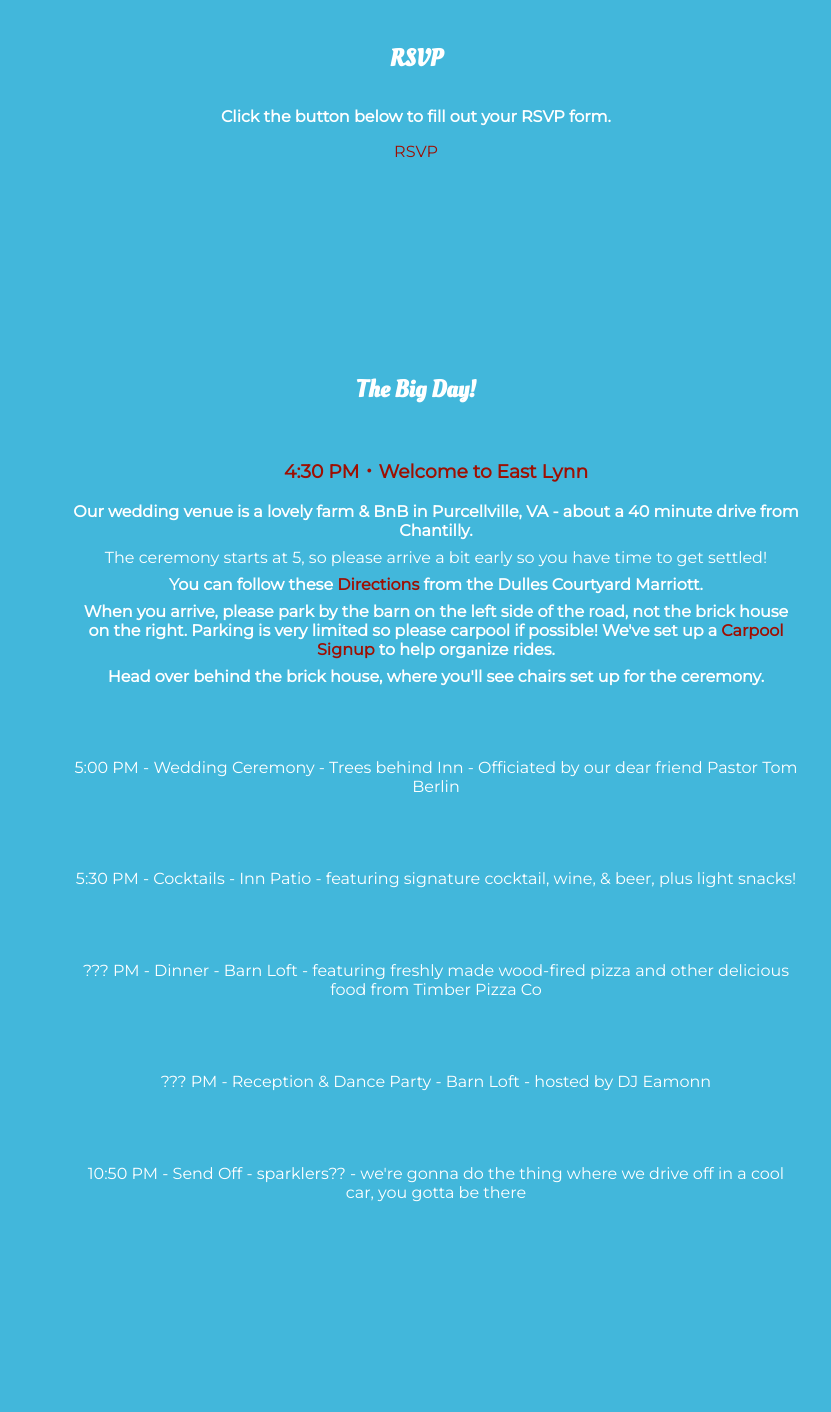
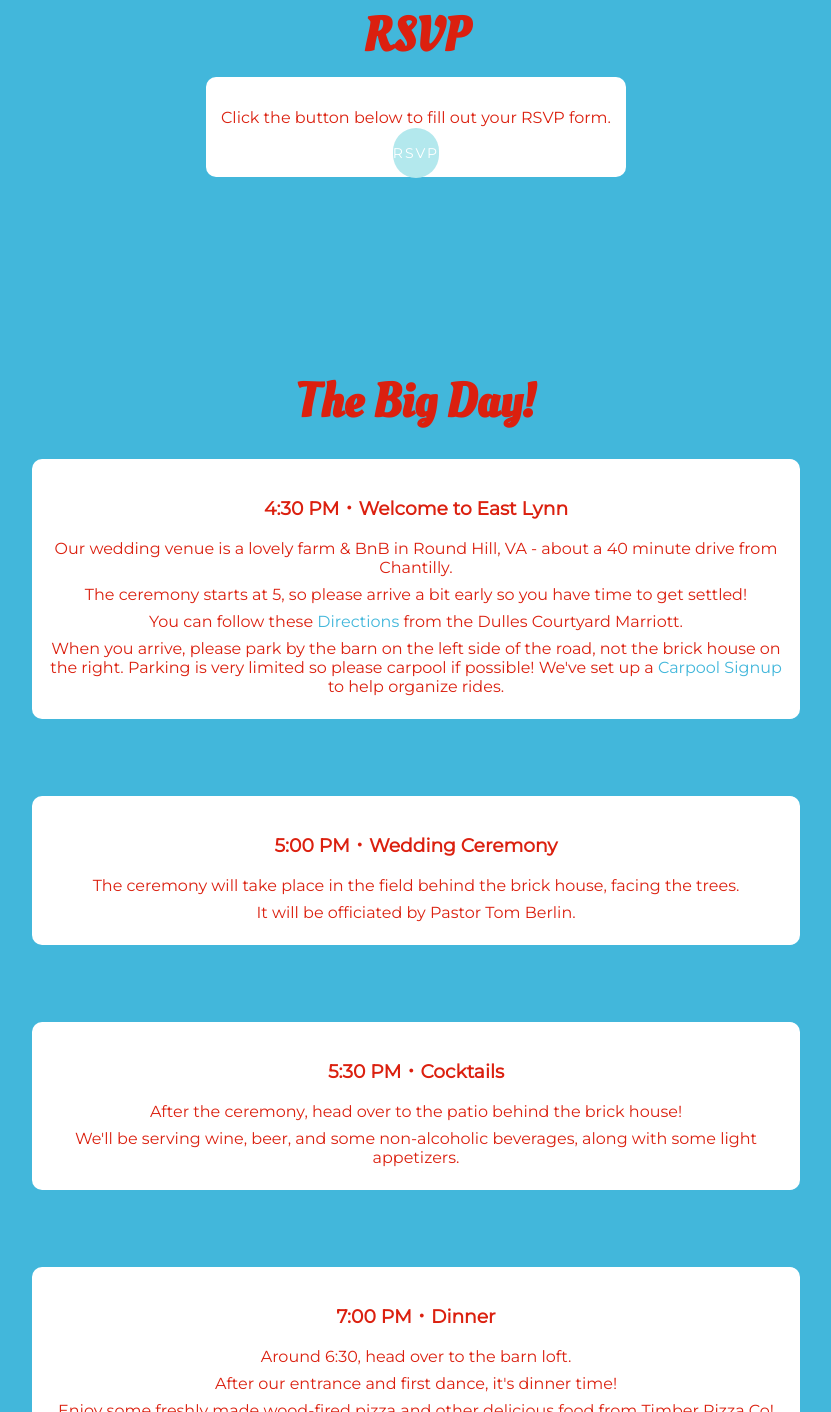
Before and after one commit to bcmdarroch/bwedsb, a plain HTML site: page index.html in a window 1280 px wide. Shown: the part 1388-2800 px from the top of the page, without its empty margins (224-1055 px from the left). Drawn offline with Linux system fonts and the light colour scheme.

Commit message:
tweak colors, fix up schedule styling

```diff
--- a/index.html
+++ b/index.html
@@ -3,7 +3,7 @@
 
 <head>
     <meta charset="utf-8">
-    <title>Ben & Brenna 5ever</title>
+    <title> Ben & Brenna 5ever </title>
     <link rel="shortcut icon" href="assets/heart.ico" type="image/x-icon">
     <link href="styles/style.css" rel="stylesheet" type="text/css">
 </head>
@@ -12,22 +12,22 @@
     <nav>
         <ul>
             <li>
-                <a href="index.html#rsvp">RSVP</a>
+                <a href="index.html#rsvp"> RSVP </a>
             </li>
             <li>
-                <a href="index.html#the-big-day">The Big Day!</a>
+                <a href="index.html#the-big-day"> The Big Day! </a>
             </li>
             <li>
-                <a href="index.html#accomodations">Accomodations</a>
+                <a href="index.html#accomodations"> Accomodations </a>
             </li>
             <li>
-                <a href="index.html#faq">FAQ</a>
+                <a href="index.html#faq"> FAQ </a>
             </li>
             <li>
-                <a href="index.html#contact-us">Contact Us</a>
+                <a href="index.html#contact-us"> Contact Us </a>
             </li>
             <li>
-                <a href="index.html#dinner-seating">Dinner Seating</a>
+                <a href="index.html#dinner-seating"> Dinner Seating </a>
             </li>
         </ul>
     </nav>
@@ -35,106 +35,98 @@
 
 <main>
     <section id="splash">
-        <h1>We found
+        <h1 >We found
             <br>
-            <strong>true love</strong>!</h1>
+            <strong> true love </strong>!</h1>
         <img id="bb" src="assets/sticker2.png" alt="happy ben n brenna with rings">
-        <p>Now we're getting married!</p>
-        <p>Please come join us at
+        <div class="block">
+            <p> Now we're getting married! </p>
+            <p> Please come join us at
             <br>
-            <strong>East Lynn Farm</strong>
-            <br>in
-            <strong>Round Hill, Virginia</strong>
-            <br>on
-            <strong>May 26, 2018</strong>.</p>
-
-        <p>Here are a few things you can do right now: </p>
-        <strong>
-            <p>
-                <a href="http://www.marriott.com/meeting-event-hotels/group-corporate-travel/groupCorp.mi?resLinkData=Brenna%20Darroch%20+%20Ben%20Hewer%20Wedding%20Block%20May2018%5EIADCA%60DHWDHWA%7CDHWDHWB%6079.00%60USD%60false%604%605/24/18%605/27/18%604/27/18&app=resvlink&stop_mobi=yes"
-                    target="_blank">★ Reserve your hotel room!</a>
-            </p>
-        </strong>
-        <strong>
-            <p>
-                <a href="https://registry.theknot.com/brenna-darroch-ben-hewer-may-2018-va/22863500?lt=RegistryProfile&st=DirectLink&ss=RegistryProfile&sp=ShortenedURL"
-                    target="_blank">★ Peruse our gift registry!</a>
-            </p>
-        </strong>
+            <strong> East Lynn Farm </strong>
+            <br> in
+            <strong> Round Hill, Virginia </strong>
+            <br> on
+            <strong> May 26, 2018 </strong>.</p>
+        </div>
     </section>
 
     <section id="rsvp">
-        <h2>RSVP</h2>
+        <h2> RSVP </h2>
+        <div class="block">
             <p> Click the button below to fill out your RSVP form. </p>
-        <a href="https://goo.gl/forms/eotJk5jYFQadUmWy2" target="_blank">RSVP</a>
+            <a href="https://goo.gl/forms/eotJk5jYFQadUmWy2" target="_blank" class="button">RSVP</a>
+        </div>
     </section>
 
     <section id="the-big-day">
-        <h2>The Big Day!</h2>
+        <h2> The Big Day! </h2>
         <ul>
-            <li>
-                <h3>4:30 PM ･ Welcome to East Lynn</h3>
-                <p>
-                    Our wedding venue is a lovely farm &amp; BnB in Purcellville, VA - about a 40 minute drive from Chantilly.
-                </p>
-                </p>
-                    The ceremony starts at 5, so please arrive a bit early so you have time to get settled!
-                </p>
-                <p>
-                    You can follow these <a href="https://goo.gl/maps/yqJGo6DjdsH2" target="_blank">Directions</a> from the Dulles Courtyard Marriott.
-                </p>
+            <li class="block">
+                <h3> 4:30 PM ･ Welcome to East Lynn </h3>
+                <p> Our wedding venue is a lovely farm &amp; BnB in Round Hill, VA - about a 40 minute drive from Chantilly. </p>
+                <p> The ceremony starts at 5, so please arrive a bit early so you have time to get settled! </p>
+                <p> You can follow these <a href="https://goo.gl/maps/yqJGo6DjdsH2" target="_blank">Directions</a> from the Dulles Courtyard Marriott. </p>
                 <p>
                     When you arrive, please park by the barn on the left side of the road, not the brick house on the right.
                     Parking is very limited so please carpool if possible! We've set up a <a href="https://docs.google.com/spreadsheets/d/1oTmRfavoPn7lEkBDvy-DeRgfimdBXd9AqqToyg_4qws/edit?usp=sharing" target="_blank">Carpool Signup</a> to help organize rides.
                 </p>
-                <p>
-                    Head over behind the brick house, where you'll see chairs set up for the ceremony.
-                </p>
             </li>
-            <li>
-                5:00 PM - Wedding Ceremony - Trees behind Inn - Officiated by our dear friend Pastor Tom Berlin
+            <li class="block">
+                <h3> 5:00 PM ･ Wedding Ceremony</h3>
+                <p> The ceremony will take place in the field behind the brick house, facing the trees. </p>
+                <p> It will be officiated by Pastor Tom Berlin. </p>
+            </li class="block">
+            <li class="block">
+                <h3> 5:30 PM ･ Cocktails</h3>
+                <p> After the ceremony, head over to the patio behind the brick house! </p>
+                <p> We'll be serving wine, beer, and some non-alcoholic beverages, along with some light appetizers. </p>
             </li>
-            <li>
-                5:30 PM - Cocktails - Inn Patio - featuring signature cocktail, wine, &amp; beer, plus light snacks!
+            <li class="block">
+                <h3> 7:00 PM ･ Dinner </h3>
+                <p> Around 6:30, head over to the barn loft. </p>
+                <p> After our entrance and first dance, it's dinner time! </p>
+                <p> Enjoy some freshly made wood-fired pizza and other delicious food from Timber Pizza Co! </p>
             </li>
-            <li>
-                ??? PM - Dinner - Barn Loft - featuring freshly made wood-fired pizza and other delicious food from Timber Pizza Co
+            <li class="block">
+                <h3> 8:00 PM ･ Reception &amp; Dance Party </h3>
+                <p> After dinner it's time to party! </p>
+                <p> Be ready to dance to some spicy beats! </p>
             </li>
-            <li>
-                ??? PM - Reception &amp; Dance Party - Barn Loft - hosted by DJ Eamonn
-            </li>
-            <li>
-                10:50 PM - Send Off - sparklers?? - we're gonna do the thing where we drive off in a cool car, you gotta be there
+            <li class="block">
+                <h3> 10:50 PM ･ Send Off </h3>
+                <p> We're gonna do the thing where we drive off in a cool car, you gotta be there. </p>
             </li>
         </ul>
     </section>
 
     <section id="accomodations">
         <h2>Accomodations</h2>
+        <div class="block">
             Courtyard Dulles Airport Chantilly 3935 Centerview Drive Chantilly VA 20151 (703) 709-7100 $79/NIGHT 9MIN WALK TO CEREMONY
-        We've reserved a block of rooms at a preferred rate with the Courtyard Marriott. Please book by April 27th using
-        the link below. It's about a 40 minute drive to the venue from the hotel.
-
-
+            We've reserved a block of rooms at a preferred rate with the Courtyard Marriott. Please book by April 27th using the link
+            below. It's about a 40 minute drive to the venue from the hotel.
 
             <a href="http://www.marriott.com/meeting-event-hotels/group-corporate-travel/groupCorp.mi?resLinkData=Brenna%20Darroch%20+%20Ben%20Hewer%20Wedding%20Block%20May2018%5EIADCA%60DHWDHWA%7CDHWDHWB%6079.00%60USD%60false%604%605/24/18%605/27/18%604/27/18&app=resvlink&stop_mobi=yes"
-            target="_blank">Book Hotel</a>
-        <a href="https://goo.gl/maps/yqJGo6DjdsH2"
-            target="_blank">Directions</a>
+                target="_blank" class="button">Book Hotel</a>
+            <a href="https://goo.gl/maps/yqJGo6DjdsH2" target="_blank" class="button">Directions</a>
 
             There's also a smattering of airbnb homes available!
             <a href="https://www.airbnb.com/s/Purcellville--VA--United-States/homes?checkin=2018-05-25&checkout=2018-05-27&refinement_paths%5B%5D=%2Fhomes&allow_override%5B%5D=&s_tag=rsjFPXlH"
-            target="_blank">Book Airbnb</a>
+                target="_blank" class="button">Book Airbnb</a>
+        </div>
     </section>
 
     <section id="faq">
         <h2>FAQ</h2>
-        <ul>
+        <ul class="block">
             <li>
                 what to wear (a dashing look you're not afraid to walk around a field or dance in) not too fancy, no thin heels bc grass/gravel,
                 sweater/jacket for evening, sunglasses for ceremony
             </li>
             <li>
+                <a href="https://registry.theknot.com/brenna-darroch-ben-hewer-may-2018-va/22863500?lt=RegistryProfile&st=DirectLink&ss=RegistryProfile&sp=ShortenedURL"
+                    target="_blank">★ Peruse our gift registry!</a>
                 gifts - please don't bring any big items to the wedding! mail to us instead
             </li>
             <li>
@@ -149,14 +141,16 @@
 
     <section id="contact-us">
         <h2>Contact Us!</h2>
+        <div class="block">
              If you have any questions at all, please email us at
             <a>bwedsb2018@gmail.com</a>
-        Snap pics and tag us at # ...
+            Snap pics and tag us at #bwedsb
+        </div>
     </section>
 
     <section id="dinner-seating">
         <h2>Dinner Seating</h2>
-        <p>Coming soon!</p>
+        <p class="block">Coming soon!</p>
     </section>
 </main>
 
--- a/styles/style.css
+++ b/styles/style.css
@@ -12,6 +12,11 @@ html, body {
     margin: 0;
 }
 
+a {
+    text-decoration: none;
+}
+
+/* colors & fonts */
 html {
     font-size: 100%;
 }
@@ -19,12 +24,35 @@ html {
 body {
     background-color: #42b7db;
     font-family: 'Montserrat', sans-serif;
-    color: white;
     width: 100%;
 }
 
 h1, h2, nav {
     font-family: 'Oleo Script', cursive;
+}
+
+h1 {
+    color: white;
+}
+
+#splash strong {
+    color: #db200f;
+}
+
+h3, p {
+    color: #db200f;
+}
+
+a {
+   color: #42b7db;
+}
+
+a:hover {
+    color: #b3e8ed;
+}
+
+footer p {
+    color: white;
 }
 
 /* menu styling */
@@ -36,6 +64,7 @@ nav {
 }
 
 ul {
+    padding-left: 0;
     list-style: none;
 }
 
@@ -72,16 +101,22 @@ h1 {
     flex-direction: column;
     align-items: center;
     justify-content: space-around;
-    margin-bottom: 15%;
+    margin-bottom: 10%;
+}
+
+#splash div {
+    width: 50%;
+    font-size: 1.75em;
 }
 
 #splash h1, h2 {
     text-align: center;
-    margin-bottom: 2%;
+    margin-bottom: 1%;
 }
 
 img#bb {
     width: 50%;
+    margin-bottom: 5%;
 }
 
 /* section spacing */
@@ -95,9 +130,40 @@ img#bb {
     margin: 0 20% 15% 20%;
 }
 
-h3 {
-    color: #9e0f02;
+.button {
+    padding: 1rem 0;
+    color: #fff;
+    min-width: 14.6875rem;
+    background: #99383f;
+    border-color: #99383f;
+    overflow: hidden;
+    text-transform: uppercase;
+    font-size: .875rem;
+    font-weight: 400;
+    letter-spacing: .125rem;
+    -webkit-border-radius: 2.1875rem;
+    -moz-border-radius: 2.1875rem;
+    -ms-border-radius: 2.1875rem;
+    -o-border-radius: 2.1875rem;
+    border-radius: 2.1875rem;
+}
+
+#rsvp a {
+    background: #b3e8ed;
+}
+
+.block {
+    background: white;
+    border-radius: 10px;
+    padding: 2%;
+    text-align: center;
+}
+
+h2 {
+    color: #db200f;
+    font-size: 3em;
     font-weight: bolder;
+    margin-top: 0;
 }
 
 li {
@@ -131,29 +197,7 @@ li {
 }
 
 
-
-
-/* old styling */
-#splash h2 {
-    text-align: center;
-}
-
-h2, p {
-    font-weight: bolder;
-}
-
-a {
-    text-decoration: none;
-}
-
-li a:hover {
-    color:  #42b7db;
-}
-
-strong, a {
-    color: #9e0f02;
-}
-
+/* footer */
 img#heart {
     width: 5%;
 }
```
Lines whose indentation alone changed are shown as unchanged.
